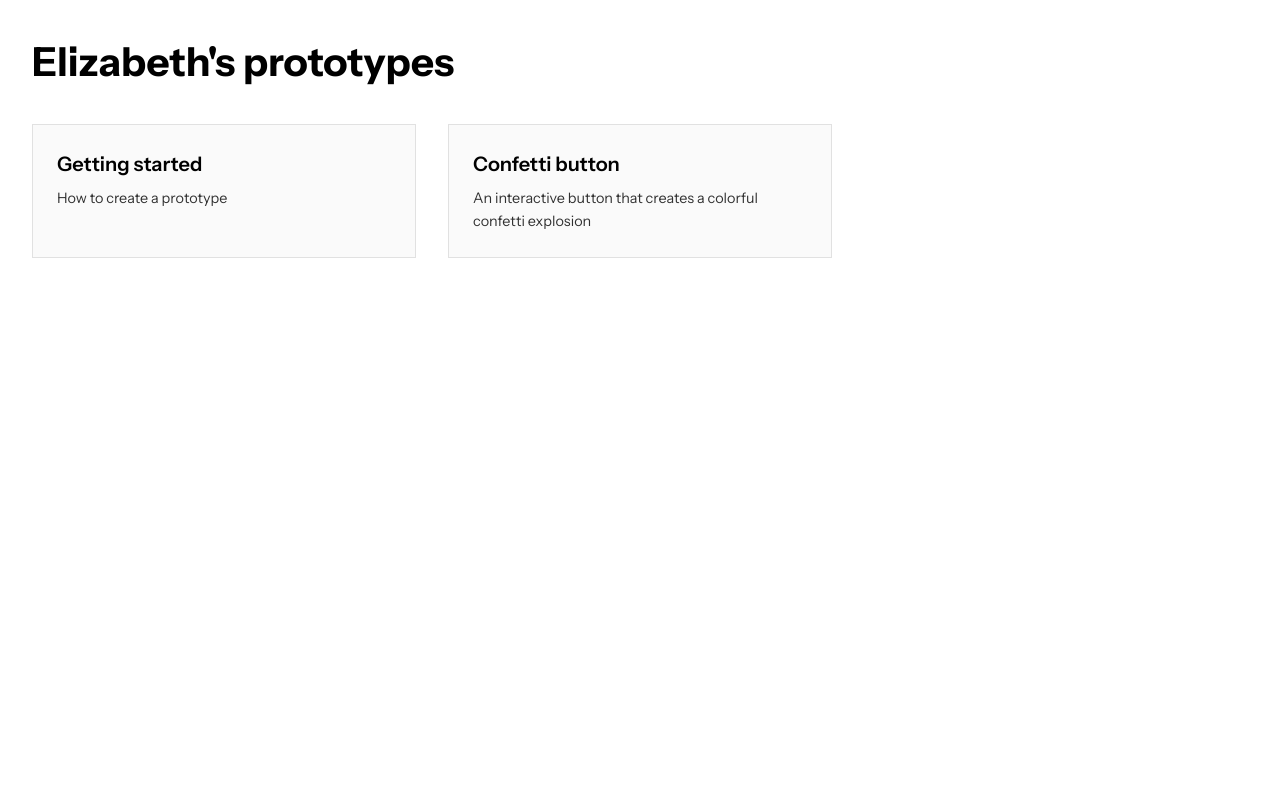
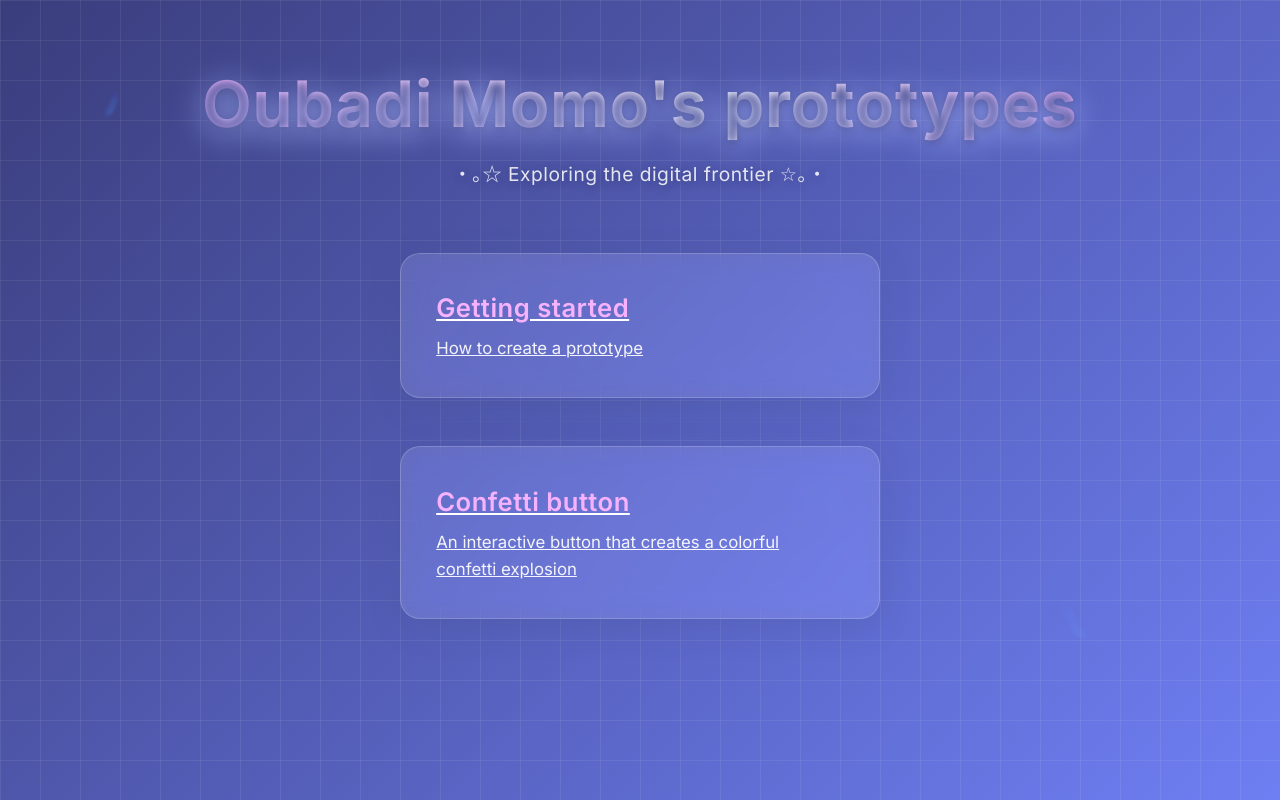
Before and after one commit to Badi18000/prototyping_with_cursor, a Next.js app: page / in a window 1280 px wide. Built offline with nearby package versions, Linux system fonts and the light colour scheme.

Commit message:
Ajust my home page and ad some color

```diff
--- a/app/layout.tsx
+++ b/app/layout.tsx
@@ -22,7 +22,7 @@ const geistMono = Geist_Mono({
 });
 
 export const metadata: Metadata = {
-  title: "Elizabeth's prototypes",
+  title: "Oubadi Momo's prototypes",
   description: "The home for all my prototypes",
   icons: {
     icon: [
--- a/app/page.tsx
+++ b/app/page.tsx
@@ -25,8 +25,30 @@ export default function Home() {
 
   return (
     <div className={`${styles.container} ${instrumentSans.className}`}>
+      {/* Butterflies in the background */}
+      <img
+        src="/playground/butterfly-flutter.webp"
+        className={styles.butterfly1}
+        alt=""
+        aria-hidden="true"
+      />
+      <img
+        src="/playground/butterfly-flutter.webp"
+        className={styles.butterfly2}
+        alt=""
+        aria-hidden="true"
+      />
+      <img
+        src="/playground/butterfly-flutter.webp"
+        className={styles.butterfly3}
+        alt=""
+        aria-hidden="true"
+      />
       <header className={styles.header}>
-        <h1>Elizabeth's prototypes</h1>
+        <h1>Oubadi Momo's prototypes</h1>
+        <div className={styles.subtitle}>
+          ・｡☆ Exploring the digital frontier ☆｡・
+        </div>
       </header>
 
       <main>
--- a/app/styles/home.module.css
+++ b/app/styles/home.module.css
@@ -1,50 +1,197 @@
+/* Import Inter from Google Fonts */
+@import url('https://fonts.googleapis.com/css2?family=Inter:wght@400;600;700&display=swap');
+
 .container {
-  max-width: var(--max-width);
-  margin: 0 auto;
-  padding: 2rem;
+  font-family: 'Inter', sans-serif;
+  min-height: 100vh;
+  width: 100vw;
+  /* Blue/purple gradient background */
+  background: linear-gradient(135deg, #3a3d7c 0%, #6e7ff3 100%);
+  position: relative;
+  display: flex;
+  flex-direction: column;
+  align-items: center;
+  justify-content: flex-start;
+  padding: 0;
+  overflow: hidden;
+}
+
+/* Grid overlay using ::before pseudo-element */
+.container::before {
+  content: '';
+  position: absolute;
+  inset: 0;
+  background-image: linear-gradient(rgba(255,255,255,0.07) 1px, transparent 1px),
+    linear-gradient(90deg, rgba(255,255,255,0.07) 1px, transparent 1px);
+  background-size: 40px 40px;
+  pointer-events: none;
+  z-index: 0;
 }
 
 .header {
-  margin-bottom: 2rem;
+  margin-top: 3.5rem;
+  margin-bottom: 2.5rem;
+  display: flex;
+  flex-direction: column;
+  align-items: center;
+  position: relative;
+  z-index: 1;
 }
 
 .header h1 {
-  font-size: 2.5rem;
+  font-family: 'Inter', sans-serif;
+  font-size: 4rem;
   font-weight: 700;
+  background: linear-gradient(90deg, #f7b2ff 0%, #fff 60%, #f7b2ff 100%);
+  -webkit-background-clip: text;
+  -webkit-text-fill-color: transparent;
+  text-shadow: 0 6px 32px #a5b4fc, 0 2px 8px #3a3d7c;
+  text-align: center;
+  margin-bottom: 0.5rem;
+  letter-spacing: 1px;
+}
+
+.subtitle {
+  font-family: 'Inter', sans-serif;
+  font-size: 1.2rem;
+  color: #fff;
+  opacity: 0.85;
+  margin-bottom: 1.5rem;
+  text-align: center;
+  letter-spacing: 0.5px;
+  text-shadow: 0 2px 8px #3a3d7c;
+}
+
+.star {
+  font-size: 2.2rem;
+  margin: 0 0.5rem;
+  vertical-align: middle;
+  filter: drop-shadow(0 2px 6px #b6c6f9);
+  animation: twinkle 1.5s infinite alternate;
+}
+
+@keyframes twinkle {
+  0% { filter: drop-shadow(0 2px 6px #b6c6f9) brightness(1); }
+  100% { filter: drop-shadow(0 4px 12px #a5b4fc) brightness(1.2); }
+}
+
+.macBar {
+  display: flex;
+  align-items: center;
+  gap: 0.5rem;
+  position: absolute;
+  left: 2rem;
+  top: 2rem;
+  height: 18px;
+}
+
+.macDot {
+  width: 12px;
+  height: 12px;
+  border-radius: 50%;
+  display: inline-block;
+  box-shadow: 0 1px 4px rgba(60,80,120,0.10);
+  border: 1.5px solid #e0e7ef;
 }
 
 .grid {
-  display: grid;
-  grid-template-columns: repeat(auto-fill, minmax(300px, 1fr));
-  gap: 2rem;
-  margin-top: 2rem;
+  display: flex;
+  flex-direction: column;
+  gap: 2.5rem;
+  align-items: center;
+  width: 100%;
+  z-index: 1;
 }
 
 .card {
-  padding: 1.5rem;
-  border-radius: var(--border-radius);
-  background: rgba(0, 0, 0, 0.02);
-  border: 1px solid rgba(0, 0, 0, 0.1);
-  transition: all 0.2s ease;
-  text-decoration: none;
-  color: inherit;
-  cursor: pointer;
-  display: block;
+  font-family: 'Inter', sans-serif;
+  background: rgba(255,255,255,0.13);
+  border-radius: 20px;
+  box-shadow: 0 8px 32px 0 rgba(60, 80, 120, 0.18);
+  backdrop-filter: blur(12px) saturate(1.2);
+  border: 1.5px solid rgba(255,255,255,0.18);
+  padding: 2.2rem 2.2rem 2.2rem 2.2rem;
+  min-width: 340px;
+  max-width: 480px;
+  width: 100%;
+  color: #fff;
+  display: flex;
+  flex-direction: column;
+  align-items: flex-start;
+  transition: box-shadow 0.2s, transform 0.2s;
+  margin-bottom: 0.5rem;
+}
+
+.card h3 {
+  font-size: 1.6rem;
+  font-weight: 600;
+  color: #f7b2ff;
+  margin-bottom: 0.5rem;
+  letter-spacing: 0.5px;
+  font-family: 'Inter', sans-serif;
+}
+
+.card p {
+  font-size: 1.05rem;
+  opacity: 0.92;
+  color: #fff;
+  line-height: 1.6;
+  font-family: 'Inter', sans-serif;
 }
 
 .card:hover {
-  background: rgba(0, 0, 0, 0.04);
-  transform: translateY(-2px);
+  box-shadow: 0 16px 48px 0 #a5b4fc;
+  transform: translateY(-4px) scale(1.025);
 }
 
-.card h3 {
-  margin-bottom: 0.5rem;
-  font-size: 1.25rem;
-  font-weight: 600;
+.cardIcon {
+  flex-shrink: 0;
+  display: flex;
+  align-items: center;
+  justify-content: center;
+  width: 48px;
+  height: 48px;
+  background: rgba(236, 242, 255, 0.7);
+  border-radius: 14px;
+  box-shadow: 0 2px 8px 0 rgba(99, 102, 241, 0.08);
+  margin-right: 0.5rem;
 }
 
-.card p {
-  font-size: 0.9rem;
-  opacity: 0.8;
-  line-height: 1.6;
+.butterfly1 {
+  position: absolute;
+  top: 8%;
+  left: 6%;
+  width: 90px;
+  transform: rotate(-18deg);
+  opacity: 0.18;
+  filter: blur(1.5px) brightness(1.2);
+  mix-blend-mode: lighten;
+  pointer-events: none;
+  z-index: 0;
 }
+
+.butterfly2 {
+  position: absolute;
+  bottom: 12%;
+  right: 10%;
+  width: 200px;
+  transform: rotate(14deg) scaleX(-1);
+  opacity: 0.13;
+  filter: blur(2.5px) brightness(1.1);
+  mix-blend-mode: lighten;
+  pointer-events: none;
+  z-index: 0;
+}
+
+.butterfly3 {
+  position: absolute;
+  top: 55%;
+  left: 60%;
+  width: 140px;
+  transform: rotate(32deg);
+  opacity: 0.15;
+  filter: blur(1.2px) brightness(1.15);
+  mix-blend-mode: lighten;
+  pointer-events: none;
+  z-index: 0;
+}
```
